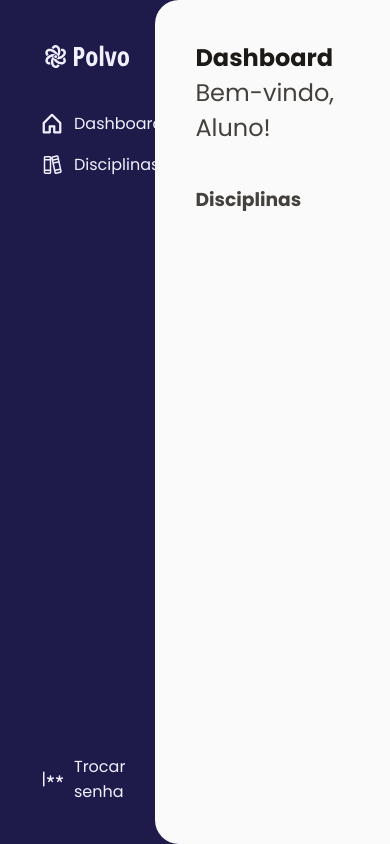
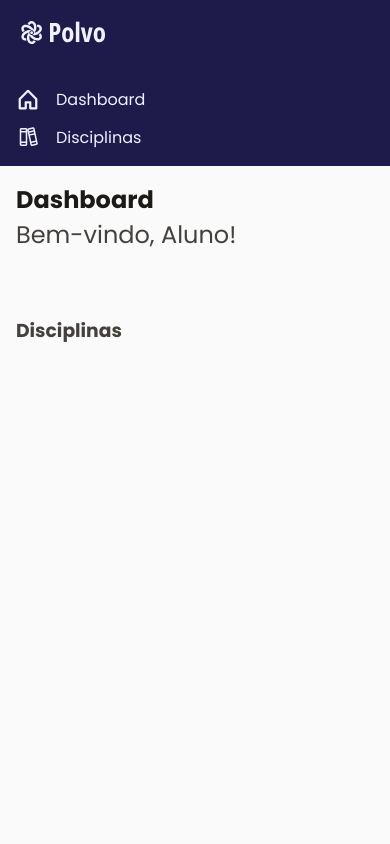
Before and after one commit to renanss4/Quiz, a plain HTML site: page frontend/pages/dashboard.html in a window 390 px wide. Drawn offline with Linux system fonts and the light colour scheme; no server answers; sample sign-in values are in the browser's storage.

Commit message:
refactor: added responsiveness

```diff
--- a/frontend/styles/dashboard.css
+++ b/frontend/styles/dashboard.css
@@ -4,79 +4,73 @@
   box-sizing: border-box;
   font-family: "Poppins", system-ui, -apple-system, BlinkMacSystemFont,
     "Segoe UI", Roboto, Oxygen, Ubuntu, Cantarell, "Open Sans", "Helvetica Neue",
-    sans-serif;
+    sans-serif; /* Fonte padrão */
 }
 
 body {
   display: grid;
-  grid-template-columns: 1fr 6fr;
+  grid-template-columns: 1fr 6fr; /* Layout de duas colunas */
+  min-height: 100vh; /* Garante que o body ocupe toda a altura da viewport */
 }
 
 a,
 li {
-  list-style: none;
+  list-style: none; /* Remove estilo de lista */
   color: #eef2ff;
-  text-decoration: none;
+  text-decoration: none; /* Remove sublinhado dos links */
 }
 
 nav {
   display: flex;
   justify-content: space-between;
   flex-direction: column;
-  background: #1e1b4b;
-  padding: 40px;
+  background: #1e1b4b; /* Fundo escuro para o menu */
+  padding: 4rem; /* Padding em rem */
   color: #eef2ff;
-  height: 100vh;
+  height: 100vh; /* Altura total da viewport */
+
+  /* border-radius: 0 3rem 3rem 0; Arredondamento dos cantos em rem */
 }
 
 nav .logo {
-  margin-bottom: 32px;
-  gap: 2px;
+  margin-bottom: 2rem; /* Margem inferior ajustada para rem */
 }
 
 nav .menu {
   display: flex;
-  align-items: flex-start;
-  flex-direction: column;
-  align-items: flex-start;
-  gap: 16px;
+  flex-direction: column; /* Coluna para o menu */
+  gap: 2rem; /* Espaçamento entre itens em rem */
 }
 
 nav .menu li a {
   display: flex;
-  flex-direction: row;
-  gap: 10px;
+  gap: 1rem; /* Espaçamento entre elementos em rem */
   align-items: center;
-  justify-content: space-between;
 }
 
 nav .footer {
-  margin-top: auto;
-}
-
-nav .footer a {
-  display: flex;
-  gap: 10px;
-  flex-direction: row;
+  margin-top: auto; /* Empurra o footer para o final do nav */
 }
 
 main {
-  padding: 40px;
+  padding: 4rem; /* Padding em rem */
   background: #fafafa;
-  border-radius: 24px 0 0 24px;
+  border-radius: 3rem 0 0 3rem; /* Arredondamento dos cantos em rem */
   display: flex;
   flex-direction: column;
   align-items: flex-start;
-  margin: 0 0 0 -48px;
+  /* margin-left: -3rem; Margem negativa ajustada para rem */
 }
+
 .subjects {
-  gap: 20px;
+  gap: 2rem; /* Espaçamento entre elementos em rem */
 }
 
 .subjects .main-list {
-  gap: 20px;
-  margin-top: 40px;
+  gap: 2rem; /* Espaçamento entre elementos em rem */
+  margin-top: 4rem; /* Margem superior ajustada para rem */
 }
+
 .title h1 {
   font-weight: 700;
   color: #1c1917;
@@ -94,12 +88,13 @@ main {
 
 .main-list a {
   display: flex;
-  width: 800px;
+  width: 100%; /* Largura ajustada para 100% */
+  max-width: 50rem; /* Largura máxima ajustada para rem */
   color: #1c1917;
-  gap: 10px;
-  padding: 16px;
+  gap: 1rem; /* Espaçamento entre elementos em rem */
+  padding: 1.6rem; /* Padding em rem */
   align-items: center;
-  border-radius: 12px;
+  border-radius: 1.2rem; /* Bordas arredondadas em rem */
   margin-bottom: 1rem;
   border: 1px solid #e7e5e4;
   background: #f5f5f5;
@@ -107,13 +102,62 @@ main {
     0px 1px 2px 0px rgba(0, 0, 0, 0.06);
 }
 
-/* responsivo do mobile */
-/* @media (max-width: 767px) {
+@media (max-width: 1024px) {
+  /* Ajustes para telas de até 1024px */
   body {
-    grid-template-columns: 1fr;
-    grid-template-rows: 1fr 6fr;
+    grid-template-columns: 1fr 5fr; /* Ajuste de proporção das colunas */
   }
   nav {
-    height: 100%;
+    padding: 3rem; /* Reduz padding para telas menores */
   }
-} */
+  main {
+    padding: 3rem; /* Reduz padding para telas menores */
+  }
+}
+
+@media (max-width: 768px) {
+  /* Ajustes para telas de até 768px */
+  body {
+    grid-template-columns: 1fr; /* Layout de uma coluna */
+    grid-template-rows: auto 1fr; /* Nav acima e main abaixo */
+  }
+  nav {
+    flex-direction: row;
+    align-items: center;
+    justify-content: space-between;
+    height: auto; /* Altura ajustável */
+    padding: 2rem; /* Reduz padding para telas menores */
+  }
+  nav .menu {
+    flex-direction: row; /* Menu em linha */
+    gap: 1rem; /* Reduz gap entre itens */
+  }
+  nav .footer {
+    display: none; /* Oculta footer no mobile */
+  }
+  main {
+    margin-left: 0; /* Remove margem negativa */
+    border-radius: 0; /* Remove borda arredondada */
+  }
+}
+
+@media (max-width: 480px) {
+  /* Ajustes para telas de até 480px */
+  nav {
+    flex-direction: column;
+    align-items: flex-start;
+    padding: 1rem; /* Padding ainda menor */
+  }
+  nav .menu {
+    flex-direction: column; /* Menu em coluna */
+    gap: 0.8rem; /* Gap menor entre itens */
+  }
+  main {
+    padding: 1rem; /* Padding menor para o main */
+  }
+  .main-list a {
+    flex-direction: column; /* Links em coluna */
+    align-items: flex-start;
+    width: 100%; /* Largura total no mobile */
+  }
+}
--- a/frontend/styles/login.css
+++ b/frontend/styles/login.css
@@ -4,46 +4,44 @@
   box-sizing: border-box;
   font-family: "Poppins", system-ui, -apple-system, BlinkMacSystemFont,
     "Segoe UI", Roboto, Oxygen, Ubuntu, Cantarell, "Open Sans", "Helvetica Neue",
-    sans-serif;
+    sans-serif; /* Definição de fonte padrão */
 }
 
 body {
   position: relative;
-
   display: flex;
   justify-content: center;
   align-items: center;
   background-color: #f5f5f5;
-  /* min-height: 100vh; */
-  height: 100vh;
-  overflow: hidden;
+  height: 100vh; /* Altura total da viewport */
+  overflow: hidden; /* Evita rolagem */
 }
 
 .vetor1,
 .vetor2 {
   position: absolute;
-  opacity: 0.5;
+  opacity: 0.5; /* Transparência para os vetores */
 }
 
 .vetor1 {
   top: 0;
   right: 0;
-  width: 433px;
-  height: 497px;
+  width: 433px; /* Tamanho do vetor */
+  height: 497px; /* Tamanho do vetor */
 }
 
 .vetor2 {
   bottom: 0;
   left: 0;
-  width: 352px;
-  height: 284px;
+  width: 352px; /* Tamanho do vetor */
+  height: 284px; /* Tamanho do vetor */
 }
 
 .logo {
   position: absolute;
   top: 20px;
   left: 20px;
-  z-index: 2;
+  z-index: 2; /* Mantém a logo acima dos vetores */
 }
 
 .login {
@@ -51,8 +49,10 @@ body {
   border-radius: 20px;
   box-shadow: 10px 11px 20px 0px rgba(0, 0, 0, 0.05);
   background: #fafafa;
-  width: 545px;
-  height: 642px;
+  width: 90%; /* Largura adaptável */
+  max-width: 545px; /* Limite máximo de largura */
+  height: auto;
+  padding: 20px;
   display: flex;
   flex-direction: column;
   justify-content: center;
@@ -71,7 +71,7 @@ body {
 }
 
 .login .line {
-  width: 206px;
+  width: 206px; /* Linha sob o título */
   height: 1px;
   background: #d4d4d4;
   margin: 20px auto 48px auto;
@@ -82,11 +82,12 @@ form {
   flex-direction: column;
   justify-content: center;
   gap: 30px;
+  width: 100%; /* Largura total do formulário */
 }
 
 .input-items {
   display: flex;
-  width: 415px;
+  width: 100%; /* Largura total do contêiner de input */
   flex-direction: column;
   align-items: flex-start;
   gap: 12px;
@@ -101,6 +102,7 @@ form {
   border-radius: 6px;
   border: 1px solid #e5e5e5;
   background: #f5f5f5;
+  width: 100%; /* Largura total dos inputs */
 }
 
 .input-items label {
@@ -119,10 +121,63 @@ form {
   border-radius: 6px;
   border: none;
   background: #6366f1;
-  width: 320px;
+  width: 100%; /* Largura total do botão */
+  max-width: 320px; /* Limite máximo de largura */
   padding: 12px 8px;
   gap: 10px;
   cursor: pointer;
   align-self: center;
   justify-self: auto;
 }
+
+@media (max-width: 768px) {
+  /* Ajustes para telas de até 768px */
+  .login {
+    width: 90%;
+    height: auto;
+  }
+
+  .input-items {
+    width: 100%;
+  }
+
+  .input-items input {
+    width: 100%;
+  }
+
+  .login button {
+    width: 100%;
+  }
+}
+
+@media (max-width: 480px) {
+  /* Ajustes para telas de até 480px */
+  .vetor1 {
+    width: 200px;
+    height: auto;
+  }
+
+  .vetor2 {
+    width: 150px;
+    height: auto;
+  }
+
+  .logo {
+    top: 10px;
+    left: 10px;
+  }
+
+  .login h1 {
+    gap: 12px;
+    font-size: 24px;
+  }
+
+  .login .line {
+    width: 150px;
+    margin: 10px auto 24px auto;
+  }
+
+  .login button {
+    max-width: 100%;
+  }
+}
```
